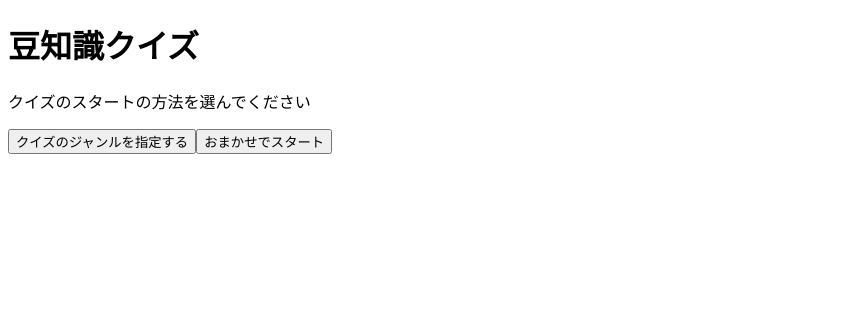
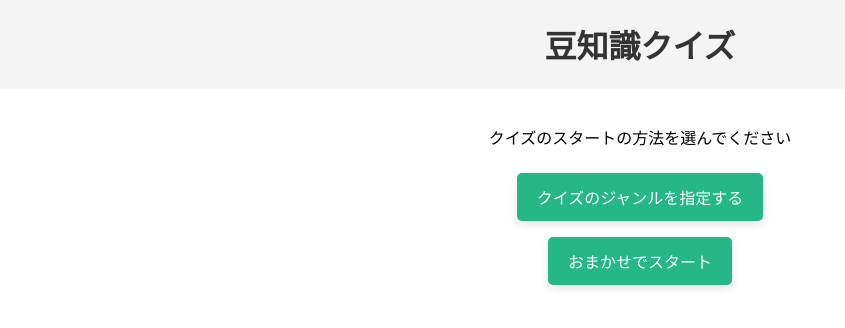
Before and after one commit to pinguksk109/react-llm-interaction-sandbox, a React (Vite) app: page / in a window 1280 px wide. Shown: the top 328 px of the page, without its empty margins (0-845 px from the left). Built offline with nearby package versions, Linux system fonts and the light colour scheme.

Commit message:
練習のため作り直してみる(CSSはSCSSで実装)

```diff
--- a/package.json
+++ b/package.json
@@ -22,6 +22,7 @@
     "eslint-plugin-react-hooks": "^5.0.0",
     "eslint-plugin-react-refresh": "^0.4.18",
     "globals": "^15.14.0",
+    "sass": "^1.85.1",
     "typescript": "~5.7.2",
     "typescript-eslint": "^8.22.0",
     "vite": "^6.1.0"
--- /dev/null
+++ b/src/App.scss
@@ -0,0 +1,80 @@
+body {
+    font-family: 'Noto Sans JP', sans-serif;
+    background-color: #f4f4f4;
+    text-align: center;
+    margin: 0;
+    padding: 0;
+}
+
+.App {
+    max-width: 600px;
+    margin: 20px auto;
+    border-radius: 8px;
+    box-shadow: 0 4px 8px rgba(0, 0, 0, 0.1);
+}
+
+h1 {
+    color: #333;
+}
+
+.question {
+    h2 {
+        color: #444;
+    }
+}
+
+.choices {
+    display: flex;
+    flex-direction: column;
+    gap: 10px;
+    margin-top: 10px;
+}
+
+button {
+    background-color: #25b786;
+    color: white;
+    border: none;
+    padding: 10px 20px;
+    box-shadow: 0 4px 8px rgba(0, 0, 0, 0.1);
+    cursor: pointer;
+
+    &:hover {
+        background-color: #1e9c6d;
+    }
+
+    &:disabled {
+        background-color: #ccc;
+        cursor: not-allowed;
+    }
+}
+
+.next-button {
+    margin-top: 20px;
+}
+
+.explanation {
+    margin-top: 15px;
+    padding: 10px;
+    background-color: #eef;
+}
+
+.start-screen,
+.loading-screen,
+.error-screen,
+.result {
+    display: flex;
+    flex-direction: column;
+    align-items: center;
+    height: 100vh;
+    background-color: white;
+    padding: 20px;
+}
+
+.start-screen {
+    button {
+        margin: 8px 0;
+        padding: 12px 20px;
+        font-size: 16px;
+        border-radius: 5px;
+    }
+}
--- a/src/App.tsx
+++ b/src/App.tsx
@@ -1,5 +1,5 @@
 import React, { useState, useEffect } from "react";
-// import  "./Quiz.scss";
+import  "./App.scss";
 
 type Question = {
     quiz: string;
@@ -45,7 +45,7 @@ const Quiz: React.FC = () => {
     const handleCotinue = () => {
         setShowExplanation(false);
         setSelectedAnswer(null);
-        if(currentQuestionIndex + 1 < questions.length) {
+        if (currentQuestionIndex + 1 < questions.length) {
             setCurrentQuestionIndex((prev) => prev + 1);
         } else {
             setQuizFinished(true);
@@ -57,7 +57,7 @@ const Quiz: React.FC = () => {
         setLoading(true);
         const fetchedQuestions: Question[] = [];
 
-        try{
+        try {
             for (let i = 0; i < 1; i++) {
                 const body = category.trim() ? JSON.stringify({ category }) : undefined;
                 const response = await fetch("http://127.0.0.1:8000/trivia_quiz", {
@@ -68,7 +68,7 @@ const Quiz: React.FC = () => {
                     body,
                 });
 
-                if(!response.ok) {
+                if (!response.ok) {
                     throw new Error(`API Error: ${response.statusText}`);
                 }
 
@@ -119,10 +119,10 @@ const Quiz: React.FC = () => {
 
                     {selectingCategory && (
                         <div>
-                        <p>クイズのジャンルを入力してください</p>
-                        <input type="text" placeholder="日本の歴史" value={category} onChange={(e) => setCategory(e.target.value)} />
-                        <button disabled={!category.trim()} onClick={startQuiz}>このジャンルで開始</button>
-                        <button onClick={() => setSelectingCategory(false)}>戻る</button>
+                            <p>クイズのジャンルを入力してください</p>
+                            <input type="text" placeholder="日本の歴史" value={category} onChange={(e) => setCategory(e.target.value)} />
+                            <button disabled={!category.trim()} onClick={startQuiz}>このジャンルで開始</button>
+                            <button onClick={() => setSelectingCategory(false)}>戻る</button>
                         </div>
                     )}
                 </div>
@@ -137,8 +137,42 @@ const Quiz: React.FC = () => {
                     <button onClick={resetQuiz}>もう一度ゲームをする</button>
                 </div>
             )}
+            {quizStarted && !loading && !quizFinished && (
+                <div className="App">
+                    <div className="question">
+                        <h2>{currentQuestion.quiz}</h2>
+                        <div className="choices">
+                            {currentQuestion.choices?.map((choice, index) => (
+                                <button
+                                    key={index}
+                                    style={{ backgroundColor: selectedAnswer === index ? "lightblue" : "" }}
+                                    onClick={() => setSelectedAnswer(index)}
+                                    disabled={showExplanation}
+                                >
+                                    {choice}
+                                </button>
+                            ))}
+                        </div>
+                    </div>
+
+                    <div className="next-button">
+                        {!showExplanation ? (
+                            <button onClick={handleNextQuestion} disabled={selectedAnswer === null}>解答</button>
+                        ) : (
+                            <button onClick={handleCotinue}>次の問題へ</button>
+                        )}
+                    </div>
+
+                    {showExplanation && (
+                        <div className="explanation">
+                            <h3>正解: {currentQuestion.answer}</h3>
+                            <p>{currentQuestion.explanation}</p>
+                        </div>
+                    )}
+                </div>
+            )}
         </div>
-    )
-}
+    );
+};
 
 export default Quiz;
```
Also changed, not shown: 1 other file (tests, documents, lock files or other folders).
